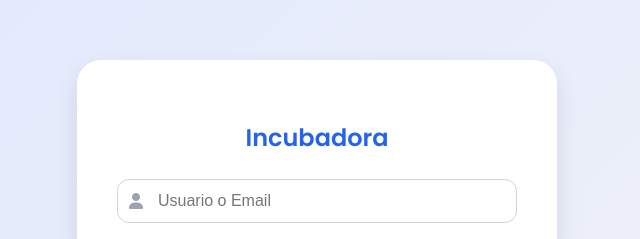
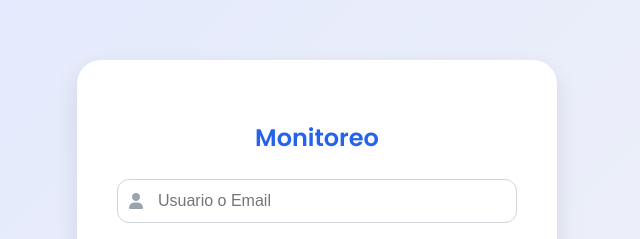
Before and after one commit to Misifus13/sensorCO2, a website: page public/index.html in a window 1280 px wide. Shown: the part 147-386 px from the top of the page, 323-963 px from the left. Drawn offline with Linux system fonts and the light colour scheme.

Commit message:
Update index.html

```diff
--- a/public/index.html
+++ b/public/index.html
@@ -11,7 +11,7 @@
 <body>
 
     <div class="login-container">
-        <h2>Incubadora</h2>
+        <h2>Monitoreo</h2>
 
         <div class="input-group">
             <i class="fas fa-user field-icon"></i>
```
